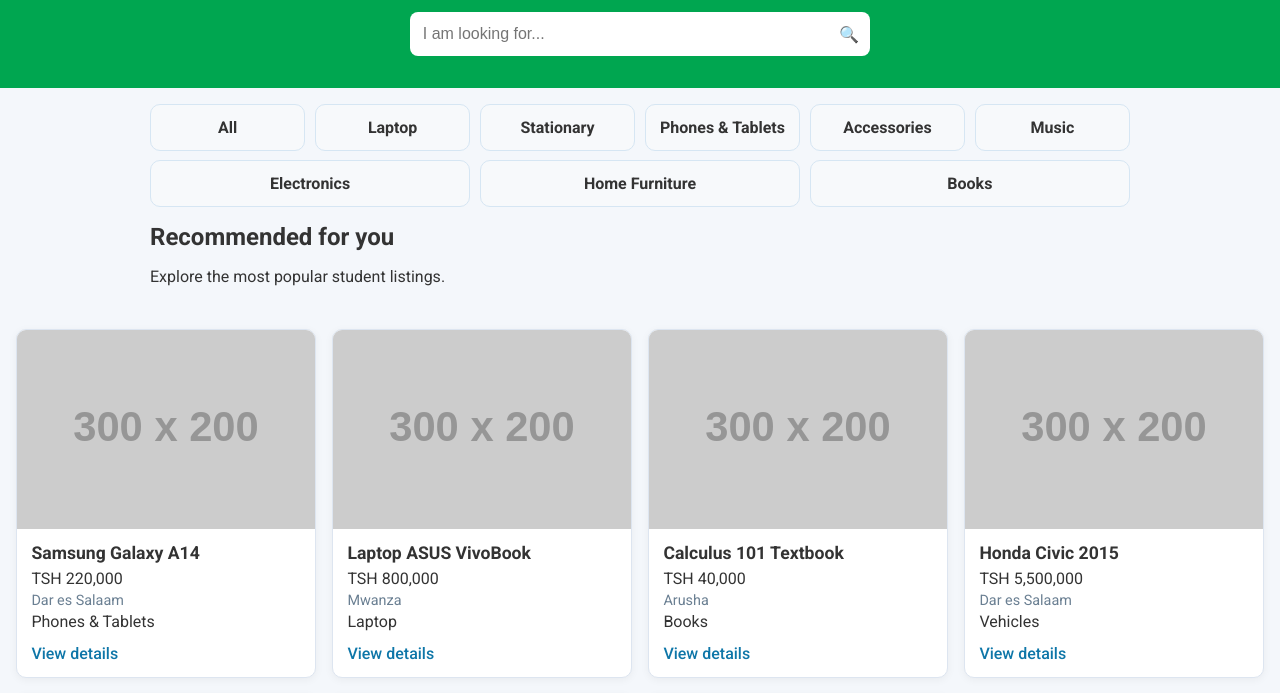
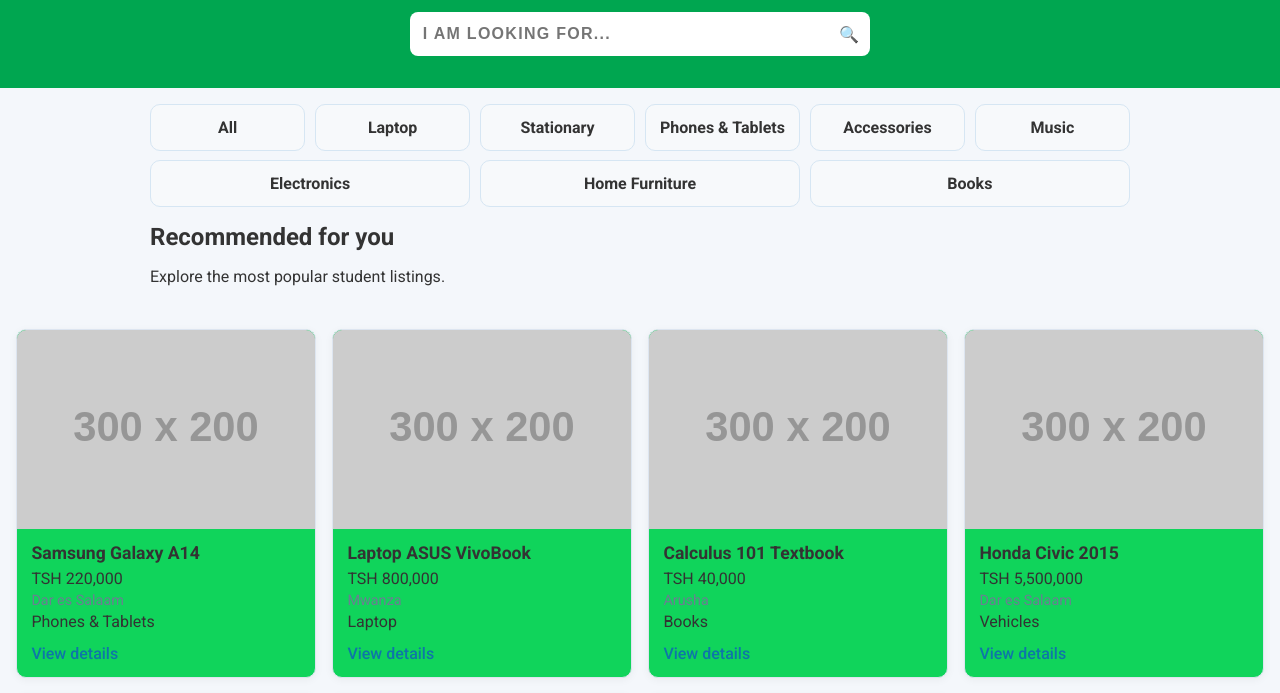
Before and after one commit to enockpro-dev/web_project, a plain HTML site: page index.html in a window 1280 px wide. Shown: the part 84-777 px from the top of the page. Drawn offline with Linux system fonts and the light colour scheme; grey boxes are pictures that could not be loaded; placeholder pictures from the web are drawn by us.

Commit message:
Update style.css

```diff
--- a/style.css
+++ b/style.css
@@ -18,7 +18,8 @@ body {
   align-items: center;
   margin-bottom: 1rem;
 }
-.student-logo {
+.student-logo,.student-filter-group select,
+.student-search-box input {
   font-size: 1.5rem;
   font-weight: 800;
   text-transform: uppercase;
@@ -221,7 +222,7 @@ body {
   grid-template-columns: repeat(auto-fit, minmax(240px, 1fr));
 }
 .card {
-  background: #fff;
+  background: #10d45b;
   border: 1px solid #dde5f0;
   border-radius: 10px;
   overflow: hidden;
```
